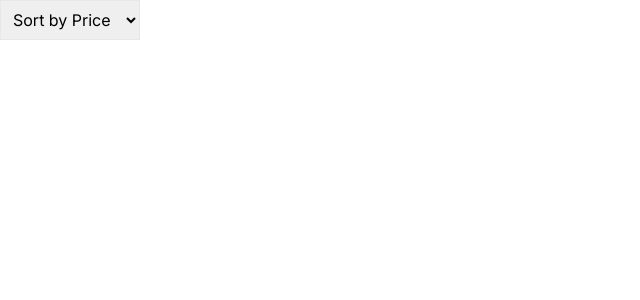
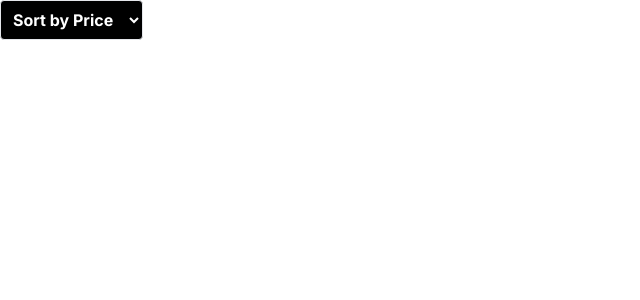
Before and after one commit to dwhyq/ab-inbev-challenge, a Next.js app: page /Sortdropdown in a window 1280 px wide. Shown: the top 300 px of the page, without its empty margins (0-640 px from the left). Built offline with nearby package versions, Linux system fonts and the light colour scheme.

Commit message:
fix: pages debugging and styling

```diff
--- a/app/ProductList/page.js
+++ b/app/ProductList/page.js
@@ -4,19 +4,20 @@ import Image from "next/image";
 
 const ProductList = ({ products, onAddToCart }) => {
   return (
-    <div className="grid grid-cols-3 md:grid-cols-3 gap-4">
+    <div className="grid grid-cols-3 sm:grid-cols-2 md:grid-cols-3 lg:grid-cols-4 xl:grid-cols-5 gap-4 mt-2">
       {products.map((product) => (
         <div
           key={product.id}
-          className="bg-gray-500 border p-2 md:p-4 flex flex-col gap-2"
+          className="bg-white rounded-md border p-2 md:p-2 flex flex-col gap-2 h-full"
         >
           <Image
             src={product.image}
             width={500}
             height={400}
+            priority
             alt="Description"
           />
-          <div className="flex flex-col justify-between items-center">
+          <div className="flex md:flex flex-col mt-auto gap-2 justify-between items-center">
             <p className="font-bold text-sm rounded-md text-center">
               {getFirstFourWords(product.title)}
             </p>
@@ -25,7 +26,7 @@ const ProductList = ({ products, onAddToCart }) => {
             </p>
           </div>
           <button
-            className="bg-black text-white rounded p-1 md:p-2 mt-auto"
+            className="bg-black text-white rounded font-bold px-0.5 md:p-2 mt-auto"
             onClick={() => onAddToCart(product)}
           >
             Add to Cart
--- a/app/SearchBar/page.js
+++ b/app/SearchBar/page.js
@@ -6,20 +6,19 @@ const SearchBar = ({ onSearch }) => {
   const [searchQuery, setSearchQuery] = useState('');
 
   const handleSearch = () => {
-    console.log("here again..................");
     onSearch(searchQuery);
   };
 
   return (
-    <div className="mb-4">
+    <div className="mb-4 flex">
       <input
         type="text"
         placeholder="Search by product name"
         value={searchQuery}
         onChange={e => setSearchQuery(e.target.value)}
-        className="border p-2"
+        className="border p-2 rounded"
       />
-      <button onClick={handleSearch} className="bg-blue-500 text-white px-4 py-2 ml-2 rounded">
+      <button onClick={handleSearch} className="bg-blue-500 text-white px-4 py-2 ml-2 rounded font-bold">
         Search
       </button>
     </div>
--- a/app/Sortdropdown/page.js
+++ b/app/Sortdropdown/page.js
@@ -7,10 +7,11 @@ const SortDropdown = ({ onSort }) => {
   };
 
   return (
-    <select onChange={handleSort} className="border p-2">
-      <option value="">Sort by Price</option>
-      <option value="asc">Lowest Price</option>
-      <option value="desc">Highest Price</option>
+    <select onChange={handleSort} className="border p-2 rounded bg-black text-white font-bold hover:text-white"
+    >
+      <option value="" className='bg-orange-500'>Sort by Price</option>
+      <option value="asc" className='bg-orange-500'>Lowest Price</option>
+      <option value="desc" className='bg-orange-500'>Highest Price</option>
     </select>
   );
 };
```
